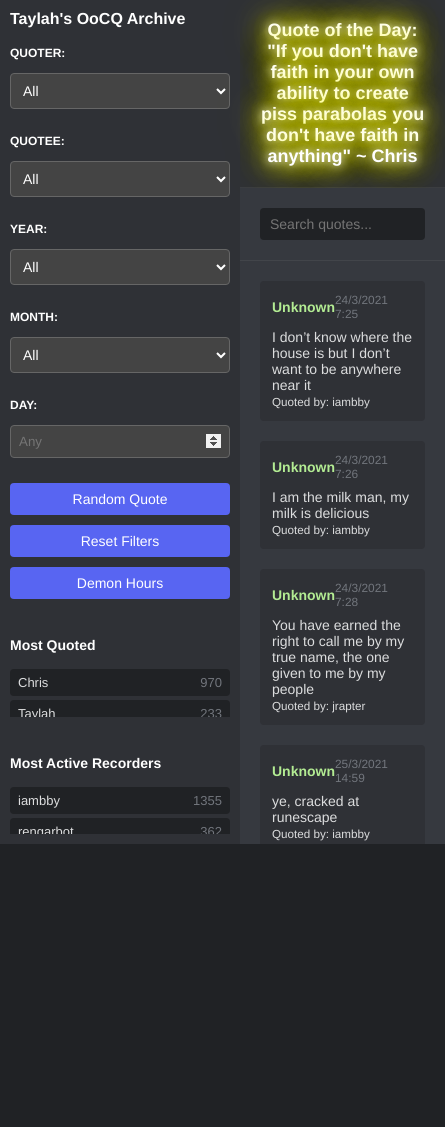
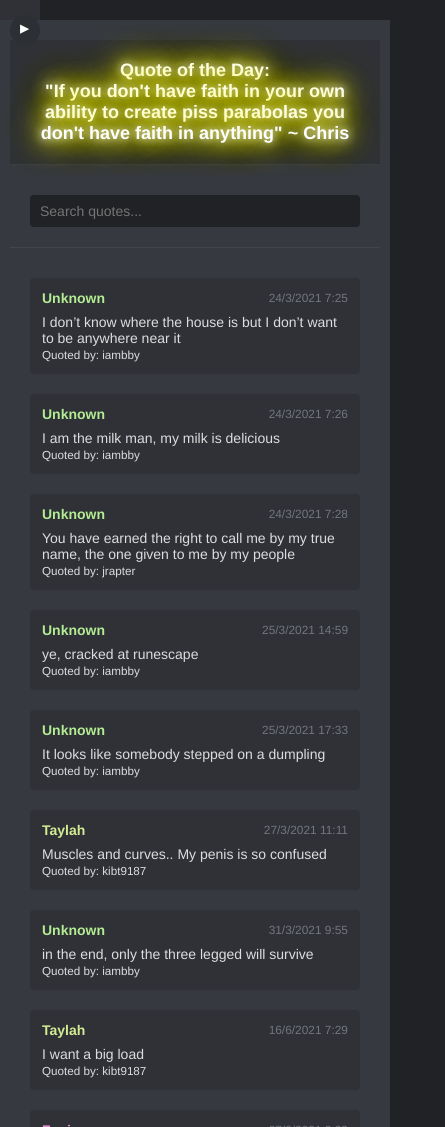
Before and after one commit to KidMessiah/OoCQ, a plain HTML site: page index.html in a window 390 px wide. Shown: the top 1127 px of the page, 445 px wide, since content can reach past the window. Before the commit the page ends 844 px from the top, so only its background shows below. Drawn offline with Linux system fonts and the light colour scheme.

```diff
--- a/index.html
+++ b/index.html
@@ -8,7 +8,10 @@
 </head>
 <body>
     <div class="container">
-        <div class="sidebar">
+        <div class="sidebar" id="sidebar">
+            <div class="sidebar-toggle" id="sidebarToggle">
+                <span class="arrow">◀</span>
+            </div>
             <div class="filters">
                 <h3>Taylah's OoCQ Archive</h3>
                 <div class="filter-section">
@@ -58,7 +61,7 @@
                 </div>
             </div>
         </div>
-        <div class="main-content">
+        <div class="main-content" id="mainContent">
             <div class="quote-of-the-day" id="quoteOfTheDay">
                 <!-- Quote of the day will appear here -->
             </div>
--- a/script.js
+++ b/script.js
@@ -249,6 +249,27 @@ document.addEventListener('DOMContentLoaded', () => {
     });
 });
 
+// Add sidebar toggle functionality
+const sidebar = document.getElementById('sidebar');
+const sidebarToggle = document.getElementById('sidebarToggle');
+
+sidebarToggle.addEventListener('click', function() {
+    sidebar.classList.toggle('collapsed');
+});
+
+// Handle mobile devices initial state
+function checkMobileCollapse() {
+    if (window.innerWidth <= 768) {
+        sidebar.classList.add('collapsed');
+    } else {
+        sidebar.classList.remove('collapsed');
+    }
+}
+
+// Check on load and window resize
+checkMobileCollapse();
+window.addEventListener('resize', checkMobileCollapse);
+
 // Load quotes when page loads
 document.addEventListener('DOMContentLoaded', loadQuotes);
 
--- a/styles.css
+++ b/styles.css
@@ -27,13 +27,16 @@ body {
 
 .container {
     display: flex;
-    height: 100vh;
+    min-height: 100vh;
 }
 
 .sidebar {
-    width: 240px;
-    background-color: var(--background-secondary);
-    padding: 10px;
+    width: 300px;
+    min-width: 300px;
+    background-color: #2f3136;
+    padding: 20px;
+    transition: all 0.3s ease;
+    position: relative;
     flex-shrink: 0;
     display: flex;
     flex-direction: column;
@@ -41,8 +44,52 @@ body {
     overflow: visible; /* Changed from hidden to visible */
 }
 
+.sidebar.collapsed {
+    min-width: 50px;
+    width: 50px;
+}
+
+.sidebar.collapsed .filters {
+    display: none;
+}
+
+.sidebar-toggle {
+    position: absolute;
+    left: 260px; /* Changed from right: -30px */
+    top: 15px;   /* Adjusted to align with h3 */
+    width: 30px;
+    height: 30px;
+    background-color: #2c2f33;
+    border-radius: 50%;
+    cursor: pointer;
+    display: flex;
+    justify-content: center;
+    align-items: center;
+    z-index: 1;    /* Add this to ensure it's above other elements */
+}
+
+.sidebar.collapsed .sidebar-toggle {
+    left: 10px;    /* Add this to adjust position when collapsed */
+}
+
+.sidebar-toggle .arrow {
+    color: white;
+    transition: transform 0.3s ease;
+}
+
+.sidebar.collapsed .sidebar-toggle .arrow {
+    transform: rotate(180deg);
+}
+
+.arrow {
+    color: white;
+    font-size: 12px;       /* Adjust size if needed */
+}
+
 .main-content {
-    flex: 1;
+    flex-grow: 1;
+    padding: 20px;
+    overflow-x: hidden;
     display: flex;
     flex-direction: column;
     background-color: var(--background-primary);
@@ -369,3 +416,34 @@ select:hover {
     z-index: -1;
     pointer-events: none;
 }
+
+/* Mobile Responsiveness */
+@media (max-width: 768px) {
+    .container {
+        flex-direction: column;
+    }
+
+    .sidebar {
+        width: 100%;
+        min-width: 100%;
+        padding: 10px;
+    }
+
+    .sidebar.collapsed {
+        min-width: 40px;
+        width: 40px;
+    }
+
+    .main-content {
+        width: 100%;
+        padding: 10px;
+    }
+
+    .quote-of-the-day {
+        margin: 10px 0;
+    }
+
+    .messages {
+        margin-top: 10px;
+    }
+}
```
